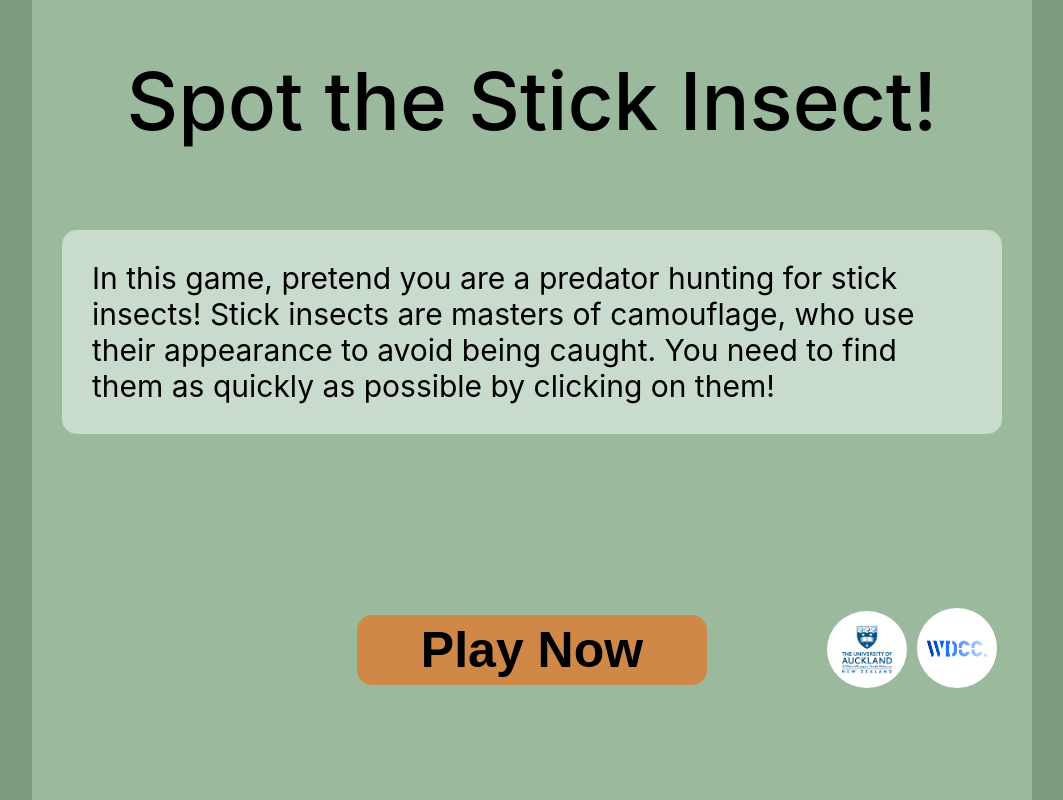
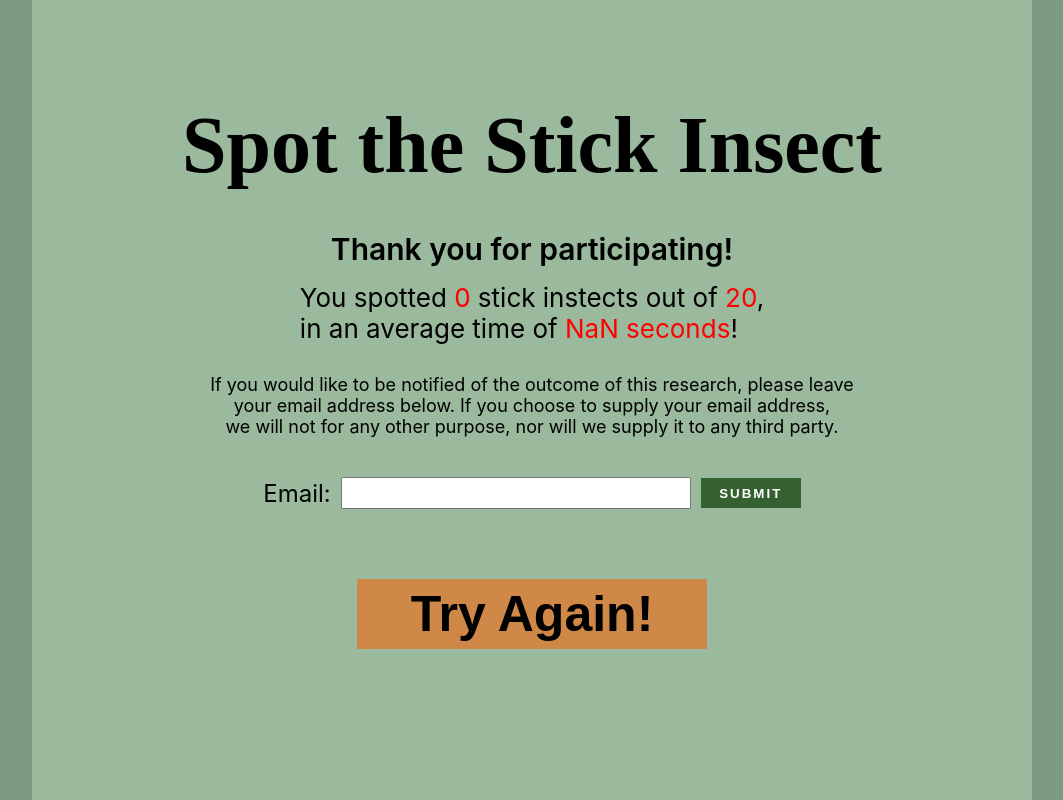
Before and after one commit to UoaWDCC/Stick-Insect, a React (Create React App) app in the folder frontend/: page / in a window 1280 px wide. Shown: the whole page, without its empty margins (108-1171 px from the left). Built offline with nearby package versions, Linux system fonts and the light colour scheme; no server answers.

Commit message:
asdasdasd

```diff
--- a/frontend/src/app.jsx
+++ b/frontend/src/app.jsx
@@ -25,7 +25,7 @@ function App() {
   const PAGE_GAME = "game";
   const PAGE_RESULTS = "results";
 
-  const [currentPage, setCurrentPage] = useState(PAGE_LANDING);
+  const [currentPage, setCurrentPage] = useState(PAGE_RESULTS);
   const [isPlayedBefore, setIsPlayedBefore] = useState(false);
   const [gameResults, setGameResults] = useState([]);
 
--- a/frontend/src/components/stickInsectsContainer/stickInsectContainer.module.css
+++ b/frontend/src/components/stickInsectsContainer/stickInsectContainer.module.css
@@ -2,6 +2,7 @@
   position: absolute;
   color: #ffffff;
   height: 15rem;
+  user-select: none;
 }
 
 .stick_insect_container {
--- a/frontend/src/index.js
+++ b/frontend/src/index.js
@@ -44,3 +44,5 @@ const fetchData = async () => {
 };
 
 fetchData().then(console.log);
+
+// POST EXAMPLE sending email to backend
--- a/frontend/src/pages/resultsPage/resultsPage.jsx
+++ b/frontend/src/pages/resultsPage/resultsPage.jsx
@@ -41,7 +41,7 @@ const ResultsPage = ({ isPlayedBefore, gameResults, playAgain }) => {
         leave <br /> your email address below. If you choose to supply your
         email address, <br />
         we will not for any other purpose, nor will we supply it to any third
-        party.{" "}
+        party.
       </p>
 
       <div className={styles.email_container}>
@@ -52,8 +52,7 @@ const ResultsPage = ({ isPlayedBefore, gameResults, playAgain }) => {
       <br />
       <div className={styles.button_wrapper}>
         <button className={styles.play_btn} onClick={playAgain}>
-          {" "}
-          Try Again!{" "}
+          Try Again!
         </button>
       </div>
     </section>
```
